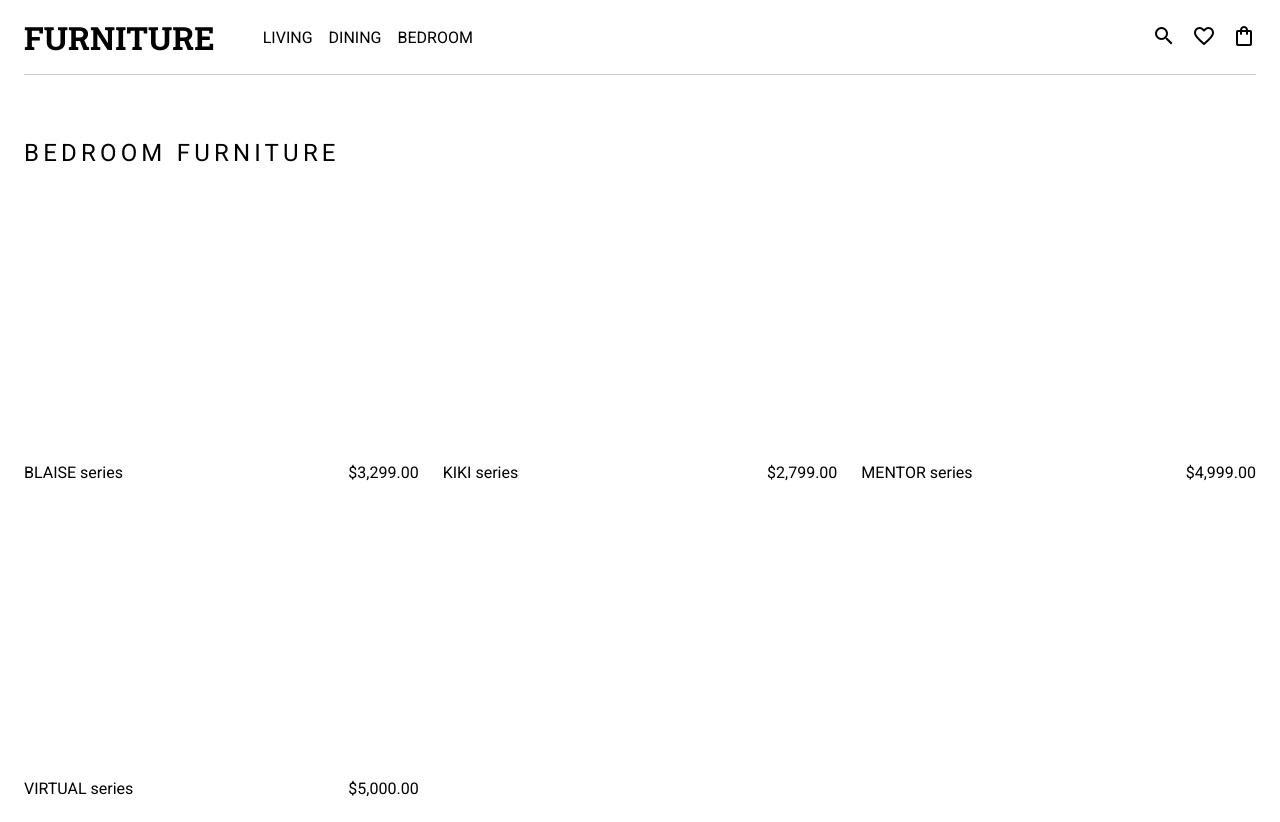
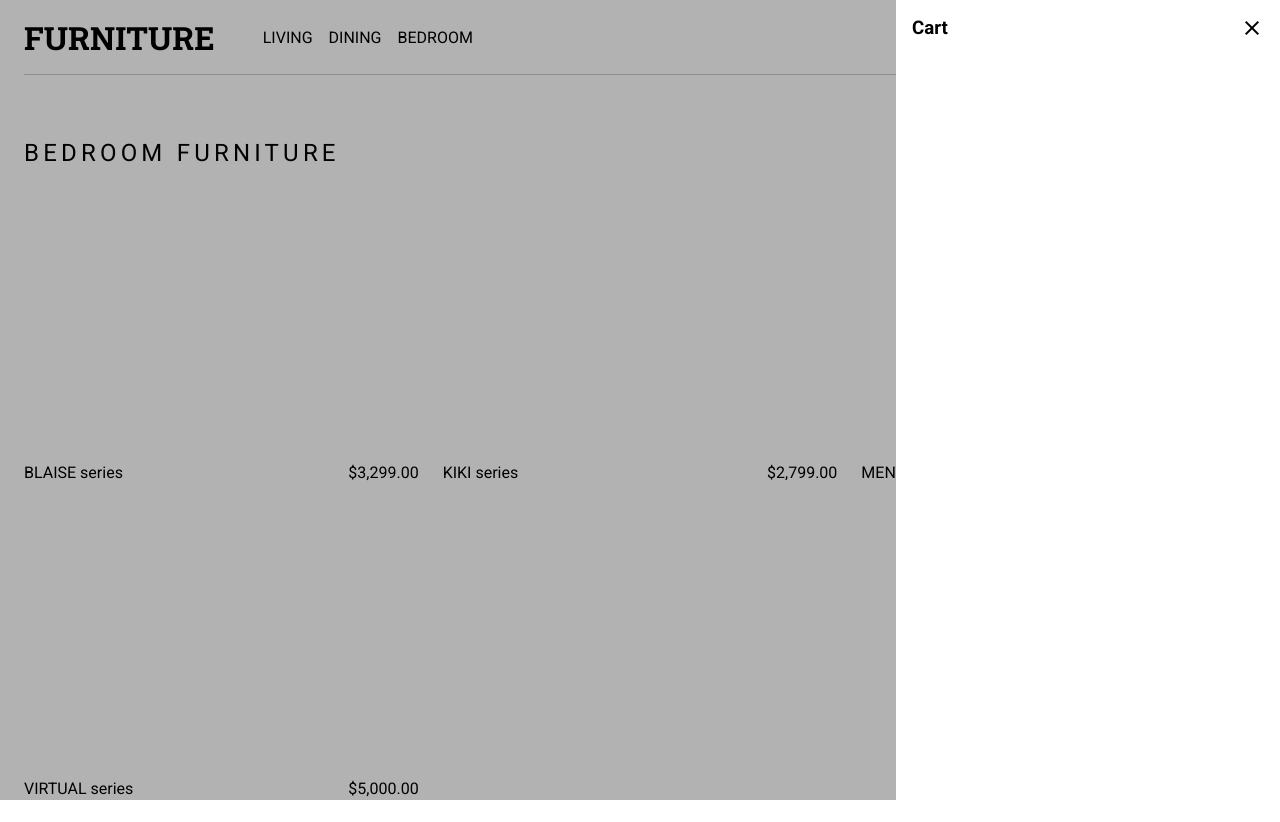
Before and after one commit to itsechi/shopping-cart, a React (Create React App) app: page /bedroom in a window 1280 px wide. Both pictures are taken after a click on the item "shopping_bag". Built offline with nearby package versions, Linux system fonts and the light colour scheme.

Commit message:
Add cart modal

```diff
--- /dev/null
+++ b/src/components/cart/CartModal.js
@@ -0,0 +1,19 @@
+import styles from "./CartModal.module.scss";
+
+function CartModal(props) {
+  return (
+    <>
+      <div className={styles.overlay}></div>
+      <section className={styles.cartModal}>
+        <div className={styles.title}>
+          <h3>Cart</h3>
+          <span className="material-icons-outlined" onClick={props.toggleModal}>
+            close
+          </span>
+        </div>
+      </section>
+    </>
+  );
+}
+
+export default CartModal;
--- /dev/null
+++ b/src/components/cart/CartModal.module.scss
@@ -0,0 +1,25 @@
+.overlay {
+  background-color: rgba(0, 0, 0, 0.3);
+  width: 100%;
+  height: 100%;
+  position: fixed;
+  top: 0;
+  left: 0;
+}
+
+.cartModal {
+  position: fixed;
+  width: 30vw;
+  height: 100%;
+  top: 0;
+  right: 0;
+  background-color: white;
+  z-index: 1;
+  padding: 1rem;
+}
+
+.title {
+  display: flex;
+  justify-content: space-between;
+  align-items: center;
+}
--- a/src/components/header/Header.js
+++ b/src/components/header/Header.js
@@ -1,7 +1,15 @@
+import React from "react";
+import { Link } from "react-router-dom";
 import styles from "./Header.module.scss";
-import { Link } from "react-router-dom";
+import CartModal from "../cart/CartModal";
 
 function Header() {
+  const [showCart, setShowCart] = React.useState(false);
+
+  function toggleModal() {
+    setShowCart(!showCart);
+  }
+
   return (
     <header className={styles.header}>
       <Link to="./">
@@ -28,11 +36,17 @@ function Header() {
               <span className="material-icons-outlined">favorite_border</span>
             </li>
             <li>
-              <span className="material-icons-outlined">shopping_bag</span>
+              <span
+                className="material-icons-outlined"
+                onClick={toggleModal}
+              >
+                shopping_bag
+              </span>
             </li>
           </div>
         </ul>
       </nav>
+      {showCart && <CartModal toggleModal={toggleModal} />}
     </header>
   );
 }
```
